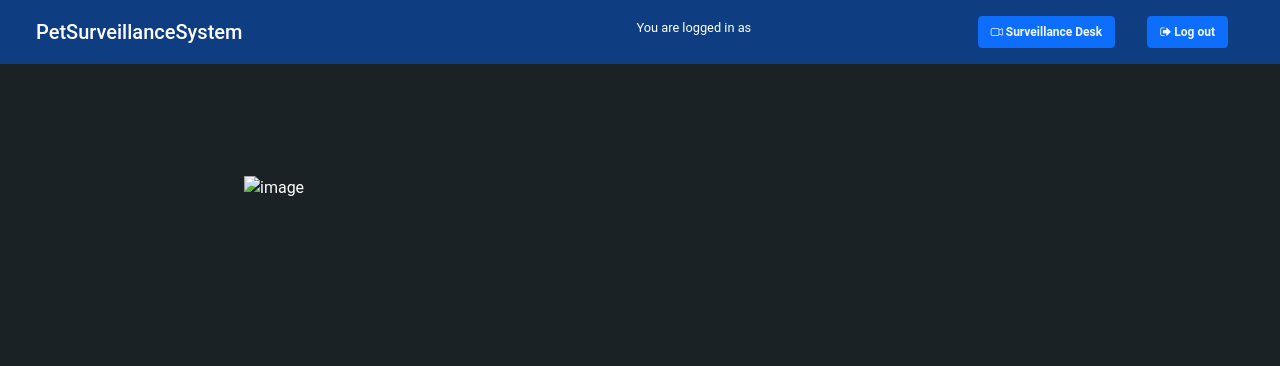
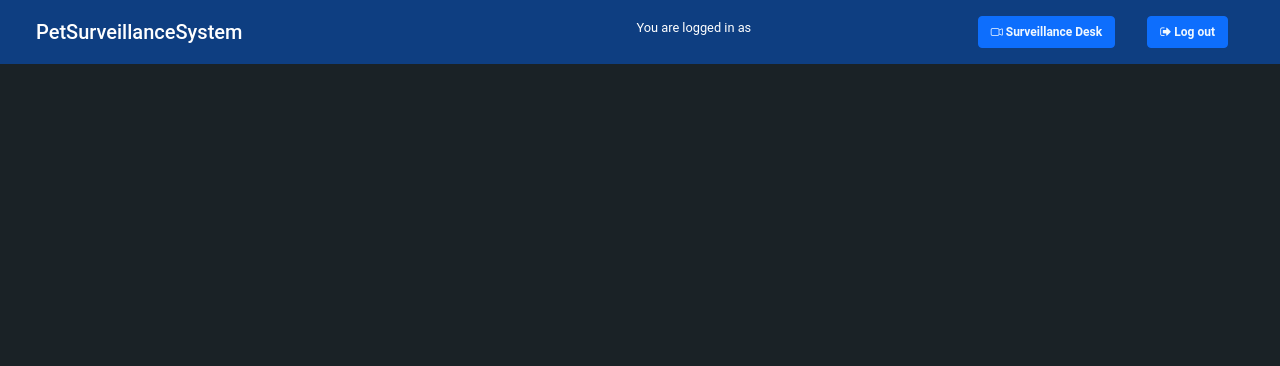
Before and after one commit to NikiDeyanov86/PetSurveilanceSystem, a Flask app: template templates/gallery.html in a window 1280 px wide. Shown: the top 366 px of the page. Run offline with Flask 2, Linux system fonts and the light colour scheme; the template is opened without the code that fills it, so the values that code supplies are empty; some libraries are stand-ins or nearby versions.

Commit message:
Debugging gallery

```diff
--- a/templates/gallery.html
+++ b/templates/gallery.html
@@ -49,19 +49,7 @@
                     <div id="carouselExampleCaptions" class="carousel slide" data-bs-ride="carousel">
 
                           <div class="carousel-inner">
-                                    <div class="carousel-item active" data-bs-interval="30000">
-                                        <img src="{{ first_image.location }}" class="d-block w-100" alt="image">
-                                        <div class="carousel-caption d-none d-md-block">
-                                            <h5>{{ first_image.name }}</h5>
-                                            <p>{{ first_image.created_at }}</p>
-                                            <div class="d-flex justify-content-between">
-                                                <a class="nav-link active" aria-current="page" href="#"><button class="rounded btn btn-outline-warning" id="edit_btn"> <i class="bi bi-pencil-square"></i>
-                                                </button></a>
-                                                <a class="nav-link active" aria-current="page" href="#"><button class="rounded btn btn-outline-danger" id="delete_btn"> <i class="bi bi-trash"></i>
-                                                </button></a>
-                                            </div>
-                                        </div>
-                                    </div>
+
                                 {% for image in images %}
                                     <div class="carousel-item" data-bs-interval="30000">
                                         <img src="{{ image.location }}" class="d-block w-100" alt="image">
```
